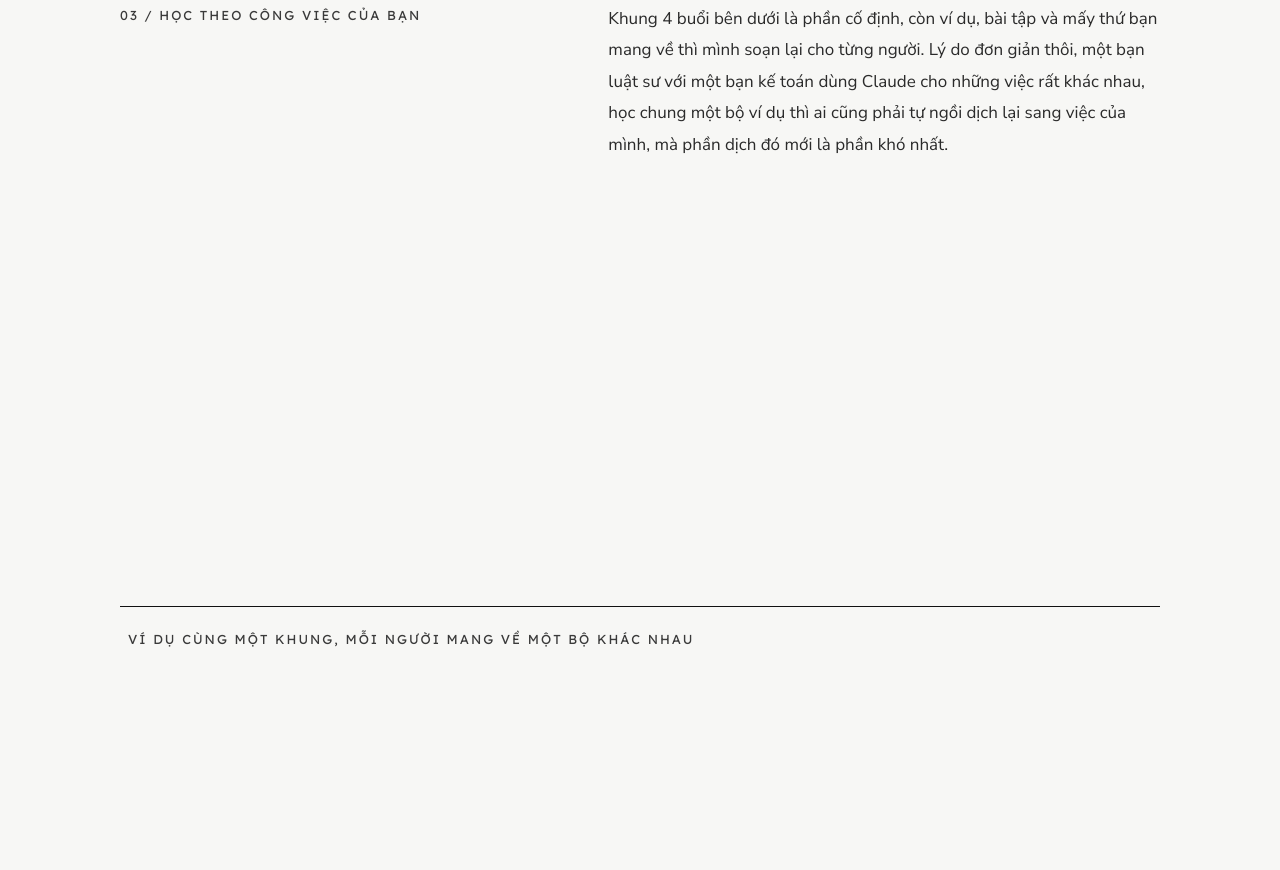
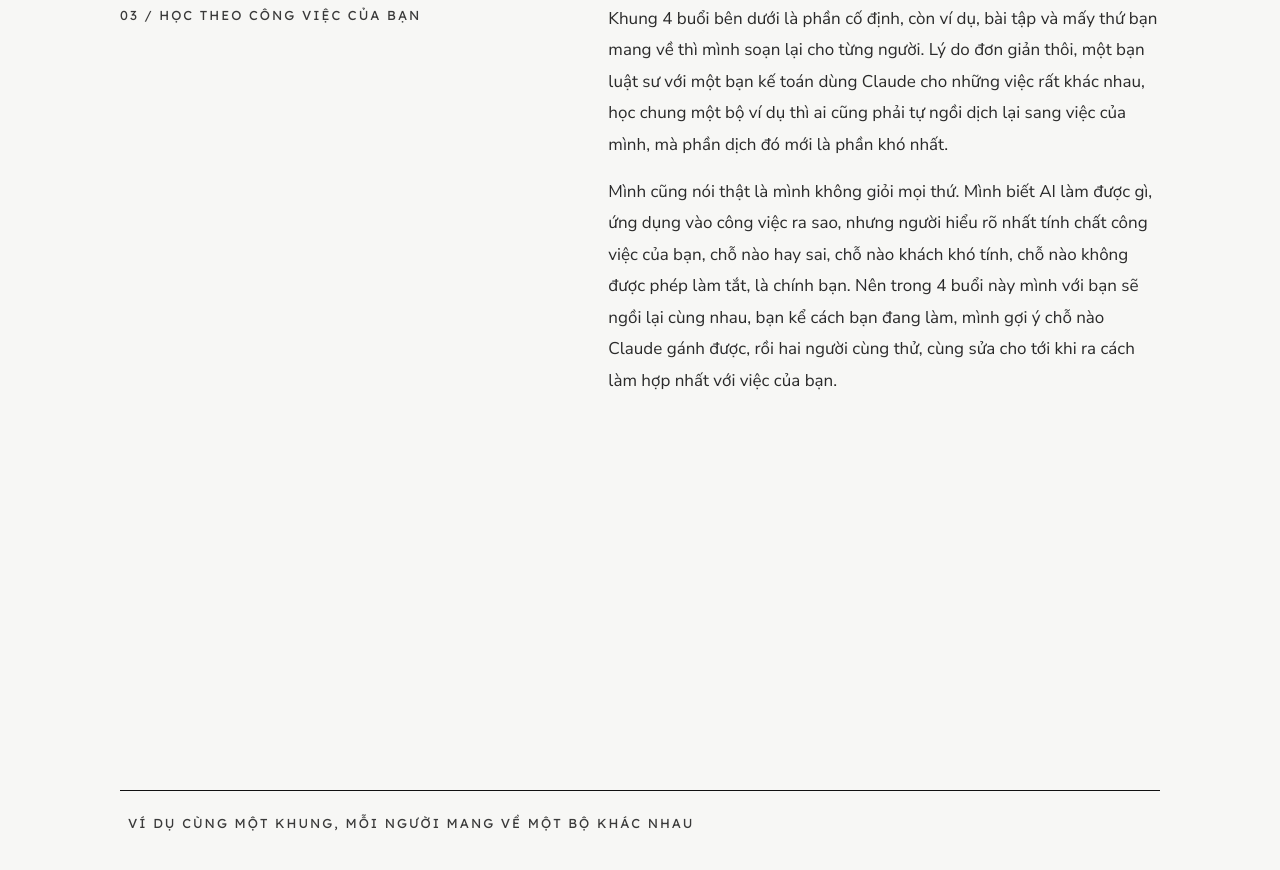
Before and after one commit to NhatTran2101/nhattran-life, a plain HTML site: page coaching-claude-10x/index.html in a window 1280 px wide. Shown: the part 2936-3806 px from the top of the page. Drawn offline with Linux system fonts and the light colour scheme.

Commit message:
Claude 10x: add note on working together to fit Claude to each learner's job
Co-Authored-By: Claude Opus 5.5 <noreply@anthropic.com>
Claude-Session: https://claude.ai/code/session_01CY7swDkSBiLWHy4KqsoGFK

```diff
--- a/coaching-claude-10x/index.html
+++ b/coaching-claude-10x/index.html
@@ -323,6 +323,7 @@ body{padding-bottom:84px}
       </div>
       <div class="prose">
         <p>Khung 4 buổi bên dưới là phần cố định, còn ví dụ, bài tập và mấy thứ bạn mang về thì mình soạn lại cho từng người. Lý do đơn giản thôi, một bạn luật sư với một bạn kế toán dùng Claude cho những việc rất khác nhau, học chung một bộ ví dụ thì ai cũng phải tự ngồi dịch lại sang việc của mình, mà phần dịch đó mới là phần khó nhất.</p>
+        <p>Mình cũng nói thật là mình không giỏi mọi thứ. Mình biết AI làm được gì, ứng dụng vào công việc ra sao, nhưng người hiểu rõ nhất tính chất công việc của bạn, chỗ nào hay sai, chỗ nào khách khó tính, chỗ nào không được phép làm tắt, là chính bạn. Nên trong 4 buổi này mình với bạn sẽ ngồi lại cùng nhau, bạn kể cách bạn đang làm, mình gợi ý chỗ nào Claude gánh được, rồi hai người cùng thử, cùng sửa cho tới khi ra cách làm hợp nhất với việc của bạn.</p>
       </div>
     </div>
 
```
